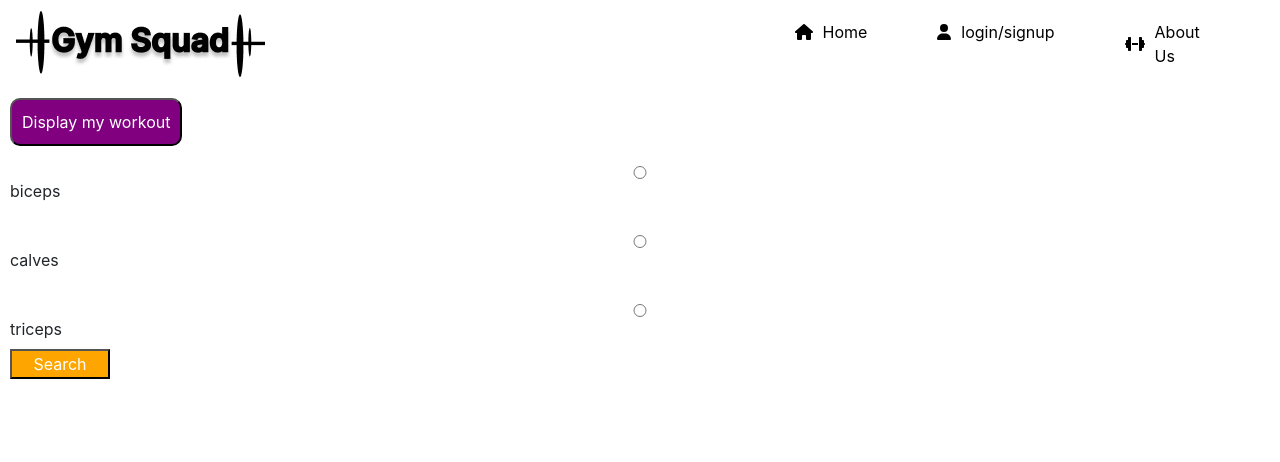
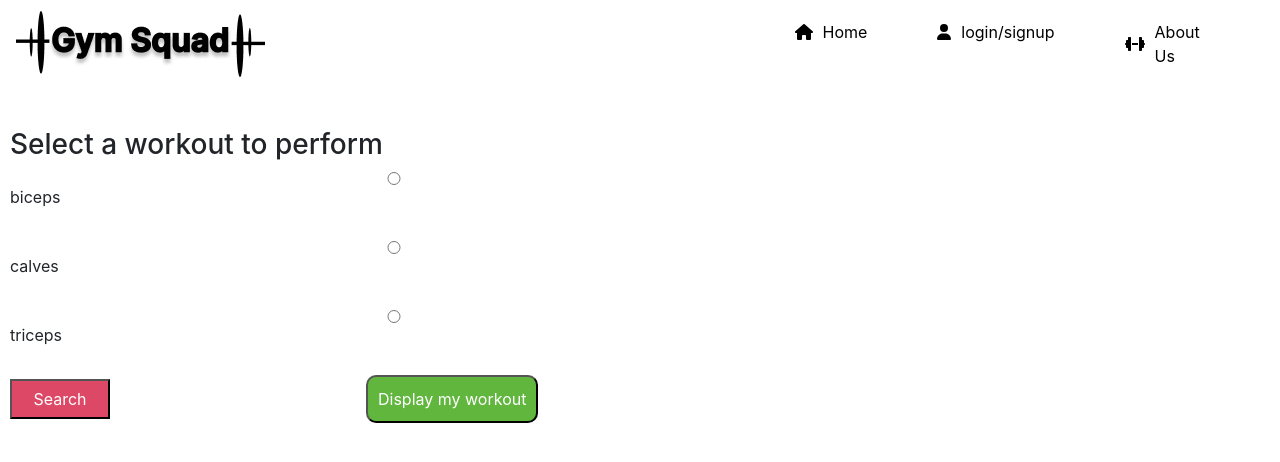
Before and after one commit to umaparu/FitnessclassApp, a React (Create React App) app: page /user in a window 1280 px wide. Shown: the top 462 px of the page. Built offline with nearby package versions, Linux system fonts and the light colour scheme.

Commit message:
Addition of CSS styling for pages

```diff
--- a/src/App.css
+++ b/src/App.css
@@ -2,3 +2,11 @@
     padding: 10px;
     width: 70%;
 }
+
+.submit-button {
+    margin-top: 5px;
+    width: auto;
+    margin-bottom: 5%;
+    background-color:  rgb(221, 72, 102);
+    color: white;
+}
--- a/src/components/Instructors.css
+++ b/src/components/Instructors.css
@@ -34,6 +34,7 @@
 .trainers {
     flex-flow: wrap;
 }
+
 .trainers div {
     margin: 10px
 }
--- a/src/components/Login.js
+++ b/src/components/Login.js
@@ -76,7 +76,7 @@ const Login = () => {
                 <input id="email"></input>
                 <label htmlFor="password">Password</label>
                 <input id="password"></input>
-                <button id="sign-up" onClick={handlesubmitSignup}>submit</button>
+                <button id="sign-up" onClick={handlesubmitSignup} className="submit-button">submit</button>
             </form>
 
             </div> : ""}
@@ -90,7 +90,7 @@ const Login = () => {
                 <input id="email-si"></input>
                 <label htmlFor="password-si">Password</label>
                 <input id="password-si"></input>
-                <button onClick={handlesubmitLogin}>submit</button>
+                <button onClick={handlesubmitLogin} className="submit-button">submit</button>
             </form>
 
             </div>}
--- a/src/components/User.js
+++ b/src/components/User.js
@@ -7,7 +7,7 @@ const Exercise = (props) => {
 
     const saveExercise = () => {
         let getExercise = JSON.parse(localStorage.getItem("exercises"));
-        if(getExercise){
+        if (getExercise) {
             getExercise.push(myWorkout);
             localStorage.setItem("exercises", JSON.stringify(getExercise))
         }
@@ -26,7 +26,7 @@ const Exercise = (props) => {
         instructions: props.instructions
     }
 
-    return(
+    return (
 
         <div className="exercise">
             <p>Exercise Name: {props.name}</p>
@@ -44,7 +44,7 @@ const Exercise = (props) => {
 // key={exerciseList.indexOf(item)} name={item.name} type={item.type} muscle={item.muscle} difficulty={item.difficulty} equipment={item.equipment} instructions={item.instructions}
 
 const ExerciseEntry = (props) => {
-    return(
+    return (
         <div className="exercise-list">
             <p>Exercise Name: {props.name}</p>
             <p>Exercise Type: {props.type}</p>
@@ -60,8 +60,8 @@ const Workout = () => {
 
     let exerciseList = JSON.parse(localStorage.getItem('exercises'))
     console.log(exerciseList)
-    if(exerciseList) {
-        return <div>{exerciseList.map((item) => {return <ExerciseEntry key={exerciseList.indexOf(item)} name={item.name} type={item.type} muscle={item.muscle} difficulty={item.difficulty} equipment={item.equipment} instructions={item.instructions}/>})}</div>
+    if (exerciseList) {
+        return <div>{exerciseList.map((item) => { return <ExerciseEntry key={exerciseList.indexOf(item)} name={item.name} type={item.type} muscle={item.muscle} difficulty={item.difficulty} equipment={item.equipment} instructions={item.instructions} /> })}</div>
     }
     else {
         return <div>No exercises</div>
@@ -72,17 +72,17 @@ const Workout = () => {
 
 const User = () => {
 
-    let[workoutRequested, setWorkoutRequested] = useState()
+    let [workoutRequested, setWorkoutRequested] = useState()
 
-    let[chosenExercise, setExercise] = useState()
+    let [chosenExercise, setExercise] = useState()
 
     const myKey = 'bt50vyiLQ7ygw35ST1J2vA==zawAz9jO5G3NBXT5'
 
-    let[isDisplayed, setDisplayed] = useState(false);
+    let [isDisplayed, setDisplayed] = useState(false);
 
     const displayWorkout = () => {
 
-        if(isDisplayed) {
+        if (isDisplayed) {
             setDisplayed(false)
         }
         else {
@@ -109,7 +109,7 @@ const User = () => {
         console.log(url)
 
 
-          fetch(url,options)
+        fetch(url, options)
             .then(res => res.json()) // parse response as JSON
             .then(data => {
                 console.log(data)
@@ -124,8 +124,11 @@ const User = () => {
 
     return (
         <>
-            <button onClick={displayWorkout} className="display-workout">Display my workout</button>
-            {isDisplayed ? <Workout/> : " "}
+
+            {isDisplayed ? <Workout /> : " "}
+            <div className="userInstruction">
+                <h3>Select a workout to perform</h3>
+            </div>
             <form className="search-form">
                 <input type="radio" id="biceps" name="exercise" value="biceps"></input>
                 <label htmlFor="biceps">biceps</label><br></br>
@@ -133,10 +136,13 @@ const User = () => {
                 <label htmlFor="cardio">calves</label><br></br>
                 <input type="radio" id="powerlifting" name="exercise" value="triceps"></input>
                 <label htmlFor="powerlifting">triceps</label>
+            </form>
             <button onClick={handleRequest} className="search-button">Search</button>
 
-            </form>
-            {workoutRequested ? workoutRequested.map((item) => {return <Exercise key={workoutRequested.indexOf(item)} name={item.name} type={item.type} muscle={item.muscle} difficulty={item.difficulty} equipment={item.equipment} instructions={item.instructions} />}) : ""}
+            <button onClick={displayWorkout} className="display-workout">Display my workout</button>
+
+
+            {workoutRequested ? workoutRequested.map((item) => { return <Exercise key={workoutRequested.indexOf(item)} name={item.name} type={item.type} muscle={item.muscle} difficulty={item.difficulty} equipment={item.equipment} instructions={item.instructions} /> }) : ""}
         </>
     )
 
--- a/src/components/user.css
+++ b/src/components/user.css
@@ -1,13 +1,13 @@
 .exercise {
     width: 90%;
-    border: 5px solid blue;
+    border: 2px solid blue;
     border-radius: 10px;
     margin: 10px;
 }
 
 .exercise-list {
     width: 90%;
-    border: 5px solid green;
+    border: 2px solid green;
     border-radius: 10px;
     margin: 10px;
 }
@@ -21,21 +21,31 @@
 
 .search-form {
     margin: 10px;
+    margin-top: 10px;
     display: flex;
     flex-direction: column;
+    width: 60%;
 }
 
 .search-button {
     width: 100px;
-    background-color: orange;
+    height: 40px;
+    background-color: rgb(221, 72, 102);
     color: white;
+    margin-left: 10px;
 }
 
 .display-workout {
     max-width: 200px;
-    background-color: purple;
+    background-color:  rgb(97, 183, 62);
     border-radius: 10px;
     padding: 10px;
     margin: 10px;
+    margin-left: 20%;
     color: white;
 }
+
+.userInstruction {
+    margin-top: 40px;
+    margin-left: 10px;
+}
```
Also changed, not shown: public/Images/Functional_Site_image.JPG (added), 1 other file (tests, documents, lock files or other folders). Lines whose indentation alone changed are shown as unchanged.
